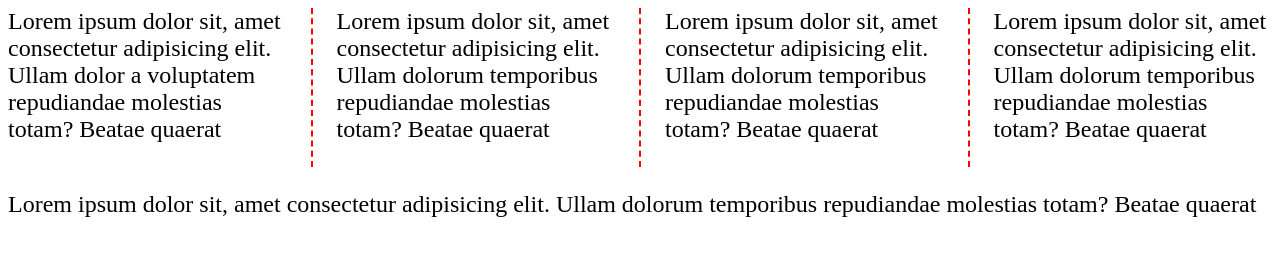
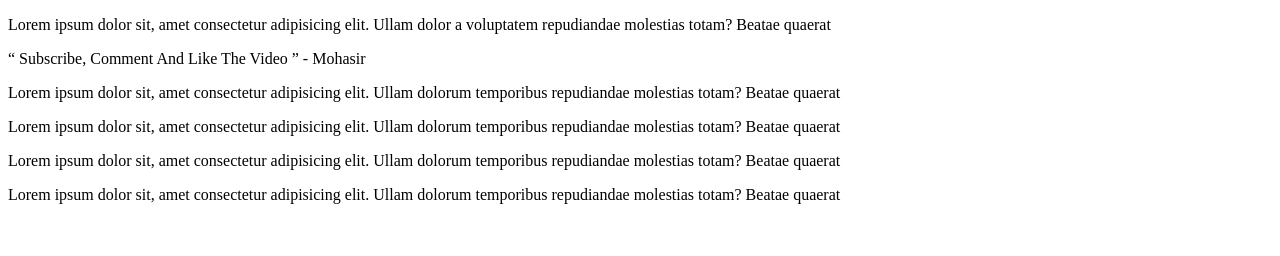
Before and after one commit to mdmohasir2407/Css_Learning, a plain HTML site: page index.html in a window 1280 px wide. Drawn offline with Linux system fonts and the light colour scheme.

Commit message:
CSS_Learn

```diff
--- a/CSS/course.css
+++ b/CSS/course.css
@@ -434,19 +434,39 @@ section{
 /* ---------------------------------------------------------------------------------------------- */
 
 /* Chapter - Column  */
-body{
+/* body{
     font-size: 1.5rem;
 }
 
 
 .column{
-    /* column-count: 4;   4 paragraph in horizontal
-    column-width: 200px;      It Is Width Varaikko Varum */
-    columns: 4 250px;    /*It Is count - width short form*/
-    column-gap: 50px ;   /* It Is Column Gap */
-    column-rule: 2px dashed red;     /*It Is Line Between Columns vertical Line That Means Straight Line*/
+    column-count: 4;   4 paragraph in horizontal
+    column-width: 200px;      It Is Width Varaikko Varum
+    columns: 4 250px;    It Is count - width short form
+    column-gap: 50px ;   It Is Column Gap
+    column-rule: 2px dashed red;     It Is Line Between Columns vertical Line That Means Straight Line
 }
 
 .column p{
-    margin-top: 0px; /*Because The First Paragraph Always Show Margin-top Extra Space So This Properties Used It .*/
+    margin-top: 0px; Because The First Paragraph Always Show Margin-top Extra Space So This Properties Used It .
 }
+
+.column h2{
+    border: 2px solid red;
+    color: chartreuse;
+    padding: 1em;
+    background-color: blue;
+    break-inside: avoid;    It has Used For Oru Box Use Pandrana Adhu Pathi Pathi Ya next column varu so adha avoid pandradhukku use pandradhu
+}
+
+.column .quote{       It Is Specificity To That Means element Hover To see it. It Will which one is higher Point Then Only Worked All .So Two Class Has 20 Points SO The Margin Working.
+    margin-top: 1.2em;
+    color: #333;
+    text-align: center;
+    font-size: 1.5em;
+    column-span: all;   It Is Center Space To Working It As All Column Center
+}
+
+.nowrap{
+    white-space: nowrap;  It Will Works For two words inspect pannumbodhu thani thani ya varma keela onno varum
+} */
--- a/index.html
+++ b/index.html
@@ -133,6 +133,9 @@
       <!-- Column Concept So Seperately Create -->
       <section class="column">
          <p>Lorem ipsum dolor sit, amet consectetur adipisicing elit. Ullam dolor a voluptatem repudiandae molestias totam? Beatae quaerat </p>
+         <!-- <h2>Mohasir</h2> -->
+          <p class="quote">&#8220; Subscribe, Comment And Like The Video 	&#8221;<span class="
+            nowrap"> - Mohasir</span></p>
          <p>Lorem ipsum dolor sit, amet consectetur adipisicing elit. Ullam dolorum temporibus  repudiandae molestias totam? Beatae quaerat </p>
          <p>Lorem ipsum dolor sit, amet consectetur adipisicing elit. Ullam dolorum temporibus  repudiandae molestias totam? Beatae quaerat </p>
          <p>Lorem ipsum dolor sit, amet consectetur adipisicing elit. Ullam dolorum temporibus  repudiandae molestias totam? Beatae quaerat </p>
```
